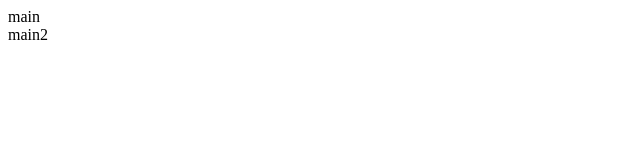
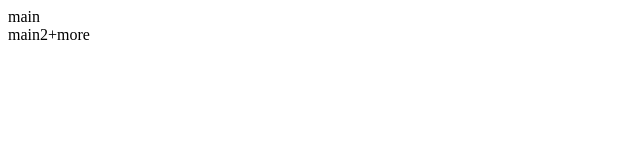
Before and after one commit to yi-doul/git-test, a plain HTML site: page index.html in a window 1280 px wide. Shown: the full height of the page, 0-640 px from the left. Drawn offline with Linux system fonts and the light colour scheme.

Commit message:
More one (#1)
* 브렌치 테스트

* 브렌치 테스트 confilct

Co-authored-by: 이도울 <dodoabcd77@mail.com>

```diff
--- a/index.html
+++ b/index.html
@@ -8,6 +8,6 @@
 </head>
 <body>
     <div>main</div>
-    <div>main2</div>
+    <div>main2+more</div>
 </body>
 </html>
```
Also changed, not shown: 1 other file.
